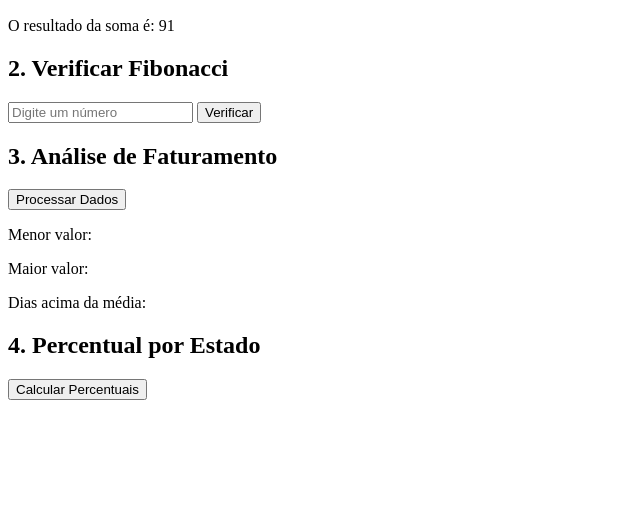
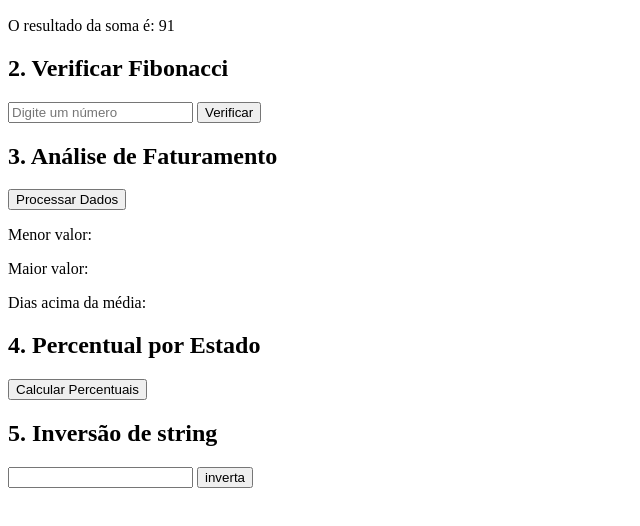
Before and after one commit to DaviSC17/teste-tecnico, a plain HTML site: page index.html in a window 1280 px wide. Shown: the part 110-636 px from the top of the page, without its empty margins (0-640 px from the left). Drawn offline with Linux system fonts and the light colour scheme.

Commit message:
FEAT: "add strutucture for challenge number five"

```diff
--- a/index.html
+++ b/index.html
@@ -44,6 +44,16 @@
         <ul id="percentuaisPorEstado"></ul>
     </section>
 
+    <section>
+        <h2>5. Inversão de string</h2>
+
+        <input id="textoParaInverter" type="text">
+
+        <button onclick={inversordeString()}>inverta</button>
+
+        <h3 id="textoInvertido"></h3>
+    </section>
+
 
     <script src="scripts.js"></script>
 </body>
```
